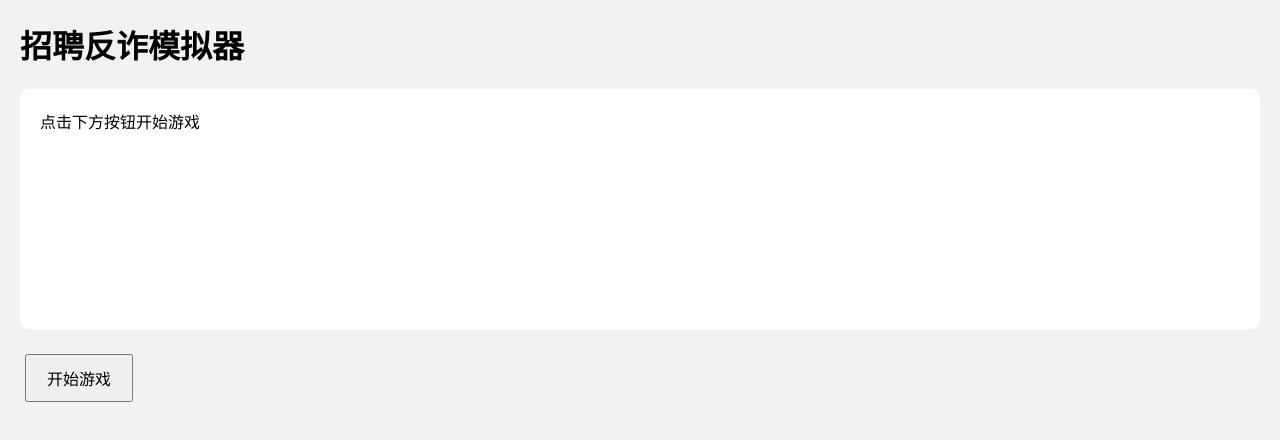
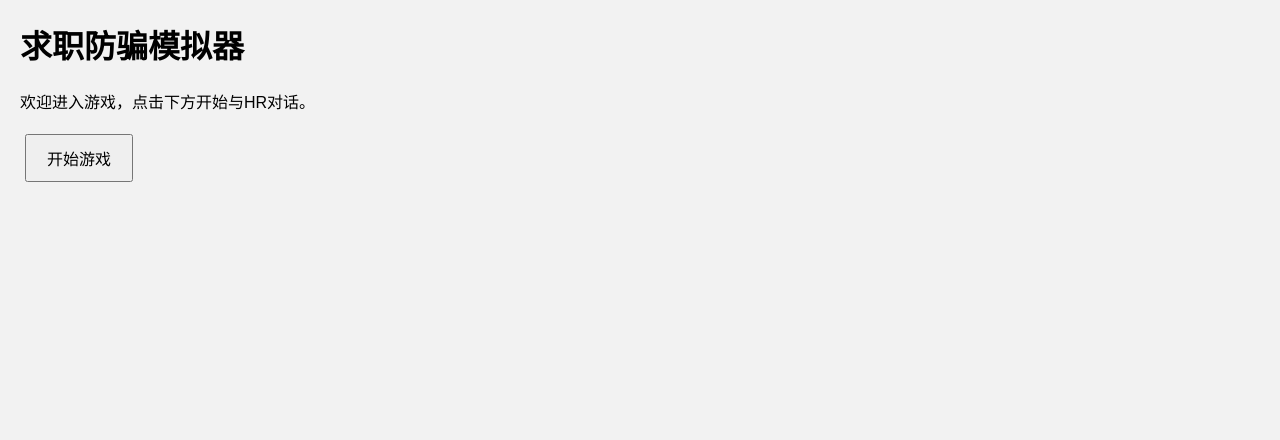
Before and after one commit to OT-Lyz/anti-fraud-game, a plain HTML site: page index.html in a window 1280 px wide. Drawn offline with Linux system fonts and the light colour scheme.

Commit message:
Update index.html

```diff
--- a/index.html
+++ b/index.html
@@ -3,13 +3,16 @@
 <head>
   <meta charset="UTF-8" />
   <meta name="viewport" content="width=device-width, initial-scale=1.0"/>
-  <title>反诈游戏 - 招聘陷阱</title>
+  <title>反诈游戏 - 求职防骗模拟器</title>
   <link rel="stylesheet" href="style.css" />
 </head>
 <body>
-  <h1>招聘反诈模拟器</h1>
-  <div id="game-output">点击下方按钮开始游戏</div>
-  <button id="start-button">开始游戏</button>
+  <div class="container">
+    <h1>求职防骗模拟器</h1>
+    <p id="dialogue-box">欢迎进入游戏，点击下方开始与HR对话。</p >
+    <div id="options"></div>
+    <button id="start-btn">开始游戏</button>
+  </div>
   <script src="config.js"></script>
   <script src="script.js"></script>
 </body>
```
